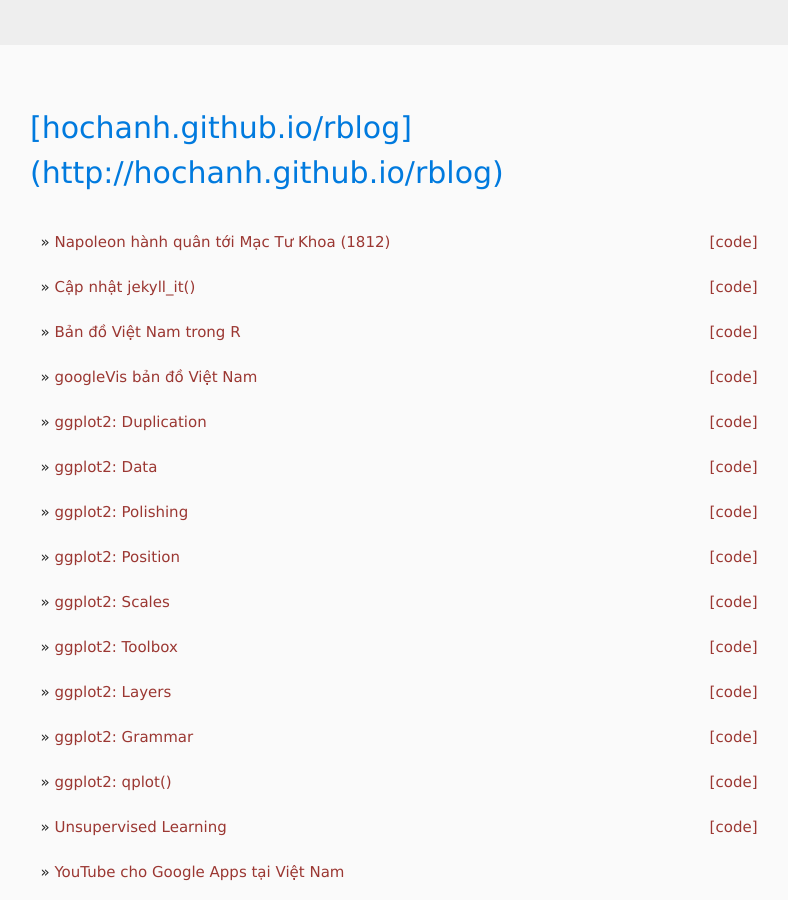
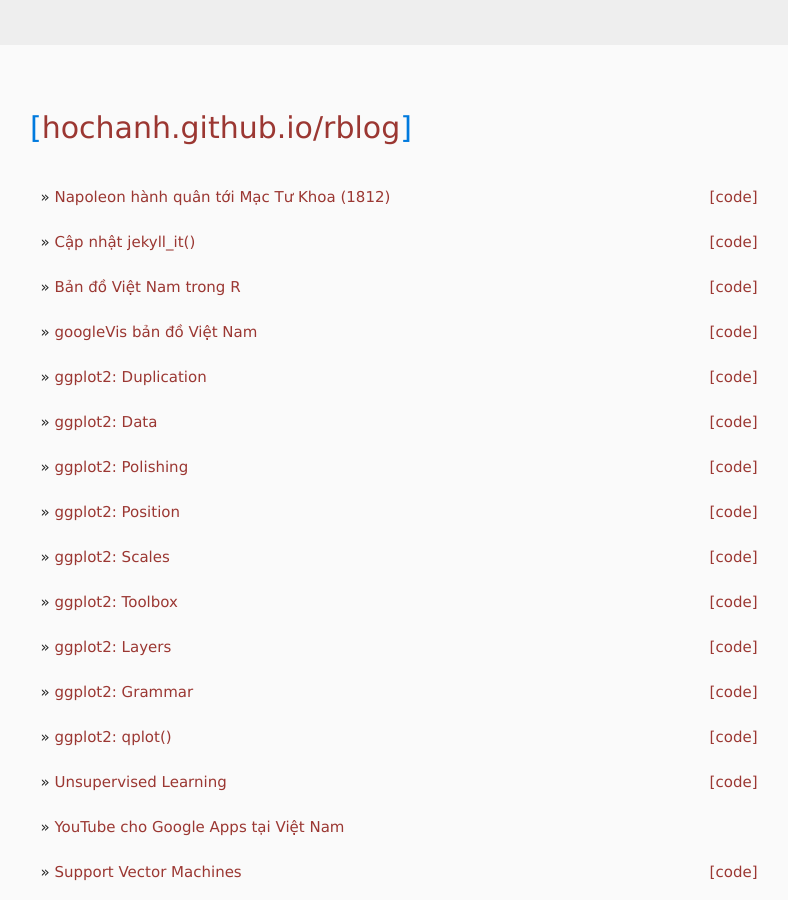
Before and after one commit to hochanh/rblog, a Jekyll site: the page built from index.html, in a window 1280 px wide and 900 px high. Shown: the whole window, without its empty margins (241-1029 px from the left). Built offline with Jekyll 4.4.1, drawn with Linux system fonts in a browser that asks for light colours.

Commit message:
edit homepage links

```diff
--- a/index.html
+++ b/index.html
@@ -14,11 +14,11 @@
 
 <body>
   <div role="main" class="main">
-		<h1>[hochanh.github.io/rblog](http://hochanh.github.io/rblog)</h1>
+		<h1>[<a href="http://hochanh.github.io/rblog">hochanh.github.io/rblog</a>]</h1>
     <article>
 		{% for post in site.posts %}
 			<p>&raquo;
-			<a href="{{ post.url }}" title="{{ post.title }}">{{ post.title }}</a>
+			<a href=".{{ post.url }}" title="{{ post.title }}">{{ post.title }}</a>
 			{% if post.converted %}
 				<span style="float: right"><a href="{{ post.path | remove_first: '_posts/' | replace_first: '.md', '.Rmd' | prepend: "//raw.githubusercontent.com/hochanh/rblog/master/_knitr/" }}" title="Rmd file" target="_blank">[code]</a>
 				</span>
```
